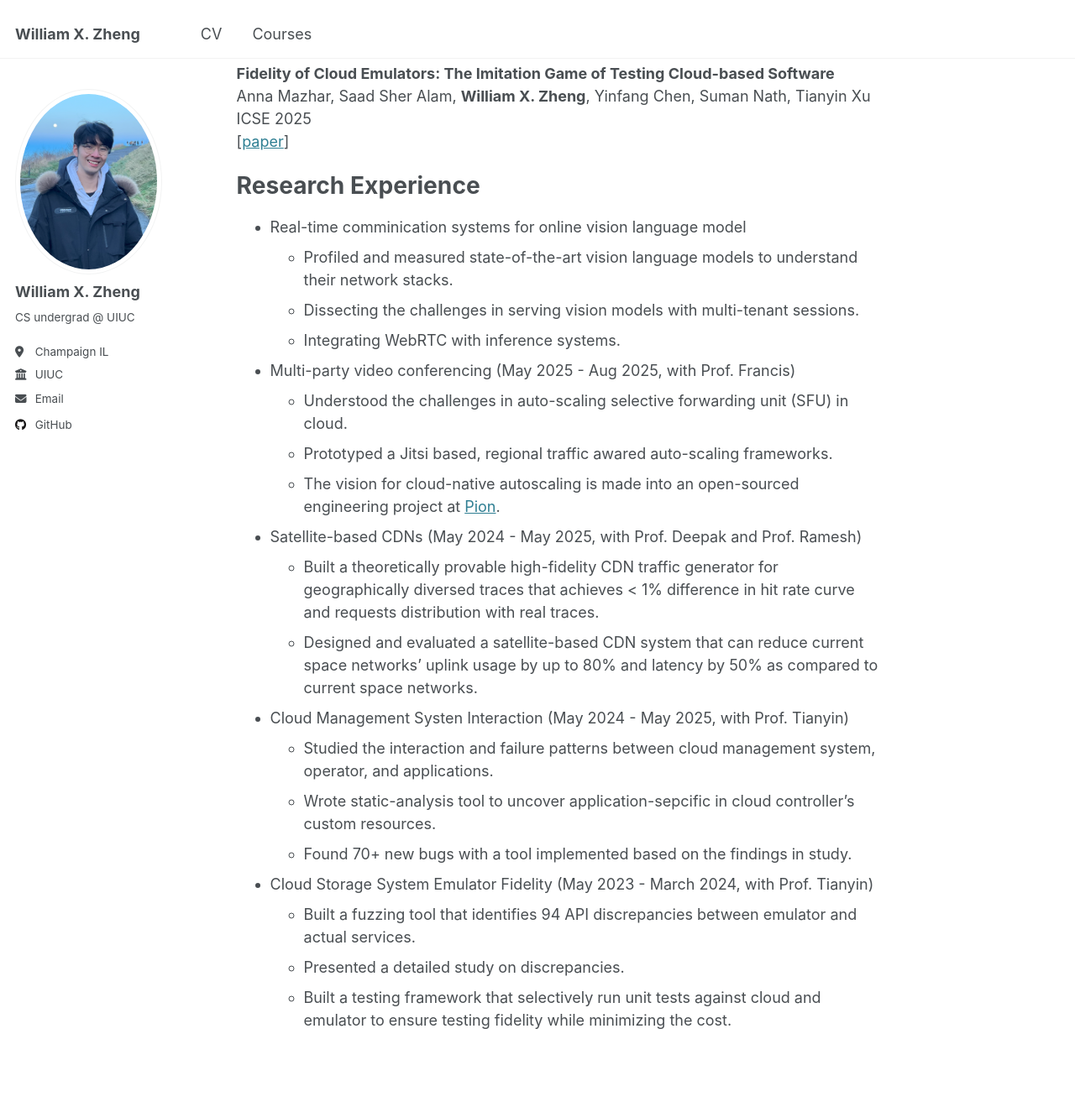
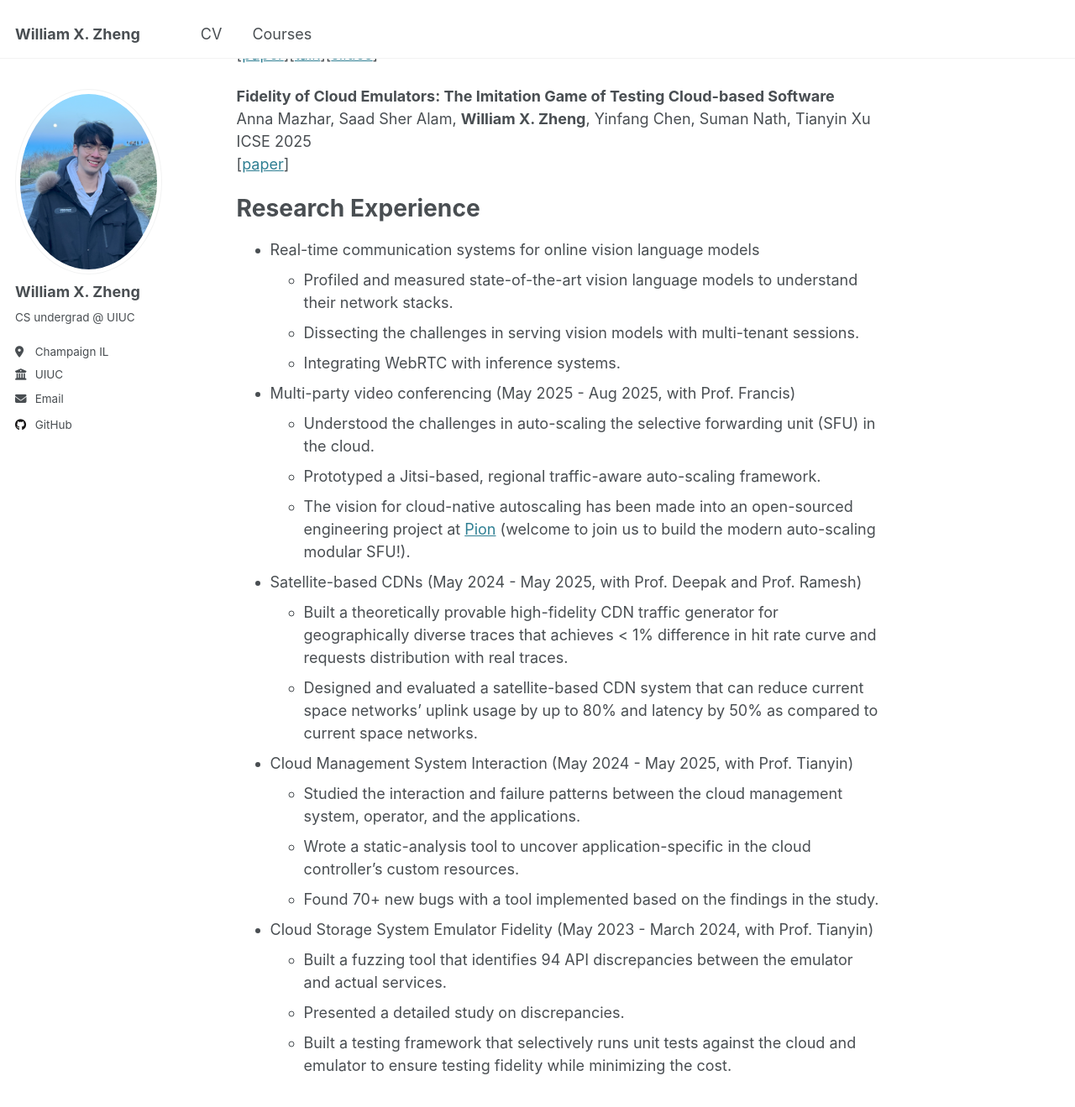
Before and after one commit to xinze-zheng/xinze-zheng.github.io, a Jekyll site: the page built from _pages/about.md, in a window 1280 px wide and 1400 px high, scrolled down 1086 px. Shown: the top 1319 px of the window at 84% size. Built offline with Jekyll 4.4.1, drawn with Linux system fonts in a browser that asks for light colours; some of the changed text lies outside the part shown.

Commit message:
Update about.md

```diff
--- a/_pages/about.md
+++ b/_pages/about.md
@@ -10,12 +10,13 @@ About Me
 ======
 This is William. I'm an undergraduate student majoring in Computer Science & Statistics with a minor in Mathematics at [University of Illinois at Urbana-Champaign](https://illinois.edu/).
 
-I have a broad interest in **networked systems** research, no matter it's wired or wireless, at the edge or in the data center, benefiting service providers or clients. I like building theoretically provable and smart heuristic solutions, but I'm also open-minded to including data-driven approaches in my research. I pay equal attention to the problems in networks and systems.
+I have a broad interest in **networked systems** research. I enjoy building new systems for emerging workloads and computing environments with equal attention to systems and networking optimizations.
 
 At UIUC, I work closely with Prof. [Deepak Vasisht](https://deepakv.web.illinois.edu/index.html) and Prof. [Ramesh Sitaraman](https://groups.cs.umass.edu/ramesh/) on space networks and content delivery, and Prof. [Tianyin Xu](https://tianyin.github.io/) on cloud systems. I also collaborate with Akamai in my CDN research. Currently, I'm working with Prof. [Francis Yan](https://fyy.cs.illinois.edu/) and Prof. [Ravi Netravali](https://www.cs.princeton.edu/~ravian/)  on real-time communications and ML inference infrastructures.
 
 News
 =====
+2025.11: I will be joining Microsoft Research Asia: System Research Group as a research intern for next year until my PhD begins! Can't wait to meet amazing people in Beijing and finally to have some time with my family.\\
 2025.10: I'm nominated for CRA Outstanding Undergraduate Researcher Awards by our department.\\
 2025.07: 🎉 Oat is accepted to NSDI2026. \\
 2025.05: 🎉 Received [Jeffrey P. Blahut Memorial Scholarship](https://siebelschool.illinois.edu/about/awards/undergraduate-scholarships-awards/jeffrey-p-blahut-memorial-scholarship). \\
@@ -26,7 +27,7 @@ Publications
 **Who Watches the Watchers? On the Reliability of Softwarizing Cloud Application Management**\\
 Jiawei Tyler Gu, Zhen Tang, Yiming Su, Bogdan Alexandru Stoica, Xudong Sun, **William X. Zheng**, Yue Zhang, Akond Rahman, Chen Wang, Tianyin Xu\\
 To appear in NSDI 2026\\
-[paper]
+[[paper]](https://scholar.google.com/citations?view_op=view_citation&hl=en&user=42nNhBgAAAAJ&citation_for_view=42nNhBgAAAAJ:d1gkVwhDpl0C)
 
 **StarCDN: Moving Content Delivery Networks to Space**\\
 **William X. Zheng**, Aryan Taneja, Maleeha Masood, Anirudh Sabnis, Ramesh Sitaraman, Deepak Vasisht\\
@@ -40,22 +41,22 @@ ICSE 2025\\
 
 Research Experience
 ======
-* Real-time comminication systems for online vision language model
+* Real-time communication systems for online vision language models
   * Profiled and measured state-of-the-art vision language models to understand their network stacks.
   * Dissecting the challenges in serving vision models with multi-tenant sessions.
   * Integrating WebRTC with inference systems.
 * Multi-party video conferencing (May 2025 - Aug 2025, with Prof. Francis)
-  * Understood the challenges in auto-scaling selective forwarding unit (SFU) in cloud.
-  * Prototyped a Jitsi based, regional traffic awared auto-scaling frameworks.
-  * The vision for cloud-native autoscaling is made into an open-sourced engineering project at [Pion](https://github.com/pion/ion).
+  * Understood the challenges in auto-scaling the selective forwarding unit (SFU) in the cloud.
+  * Prototyped a Jitsi-based, regional traffic-aware auto-scaling framework.
+  * The vision for cloud-native autoscaling has been made into an open-sourced engineering project at [Pion](https://github.com/pion/ion) (welcome to join us to build the modern auto-scaling modular SFU!).
 * Satellite-based CDNs (May 2024 - May 2025, with Prof. Deepak and Prof. Ramesh)
-  * Built a theoretically provable high-fidelity CDN traffic generator for geographically diversed traces that achieves < 1% difference in hit rate curve and requests distribution with real traces.
+  * Built a theoretically provable high-fidelity CDN traffic generator for geographically diverse traces that achieves < 1% difference in hit rate curve and requests distribution with real traces.
   * Designed and evaluated a satellite-based CDN system that can reduce current space networks' uplink usage by up to 80% and latency by 50% as compared to current space networks.
-* Cloud Management Systen Interaction (May 2024 - May 2025, with Prof. Tianyin)
-  * Studied the interaction and failure patterns between cloud management system, operator, and applications.
-  * Wrote static-analysis tool to uncover application-sepcific in cloud controller's custom resources.
-  * Found 70+ new bugs with a tool implemented based on the findings in study.
+* Cloud Management System Interaction (May 2024 - May 2025, with Prof. Tianyin)
+  * Studied the interaction and failure patterns between the cloud management system, operator, and the applications.
+  * Wrote a static-analysis tool to uncover application-specific in the cloud controller's custom resources.
+  * Found 70+ new bugs with a tool implemented based on the findings in the study.
 * Cloud Storage System Emulator Fidelity (May 2023 - March 2024, with Prof. Tianyin)
-  * Built a fuzzing tool that identifies 94 API discrepancies between emulator and actual services.
+  * Built a fuzzing tool that identifies 94 API discrepancies between the emulator and actual services.
   * Presented a detailed study on discrepancies.
-  * Built a testing framework that selectively run unit tests against cloud and emulator to ensure testing fidelity while minimizing the cost.
+  * Built a testing framework that selectively runs unit tests against the  cloud and emulator to ensure testing fidelity while minimizing the cost.
```
